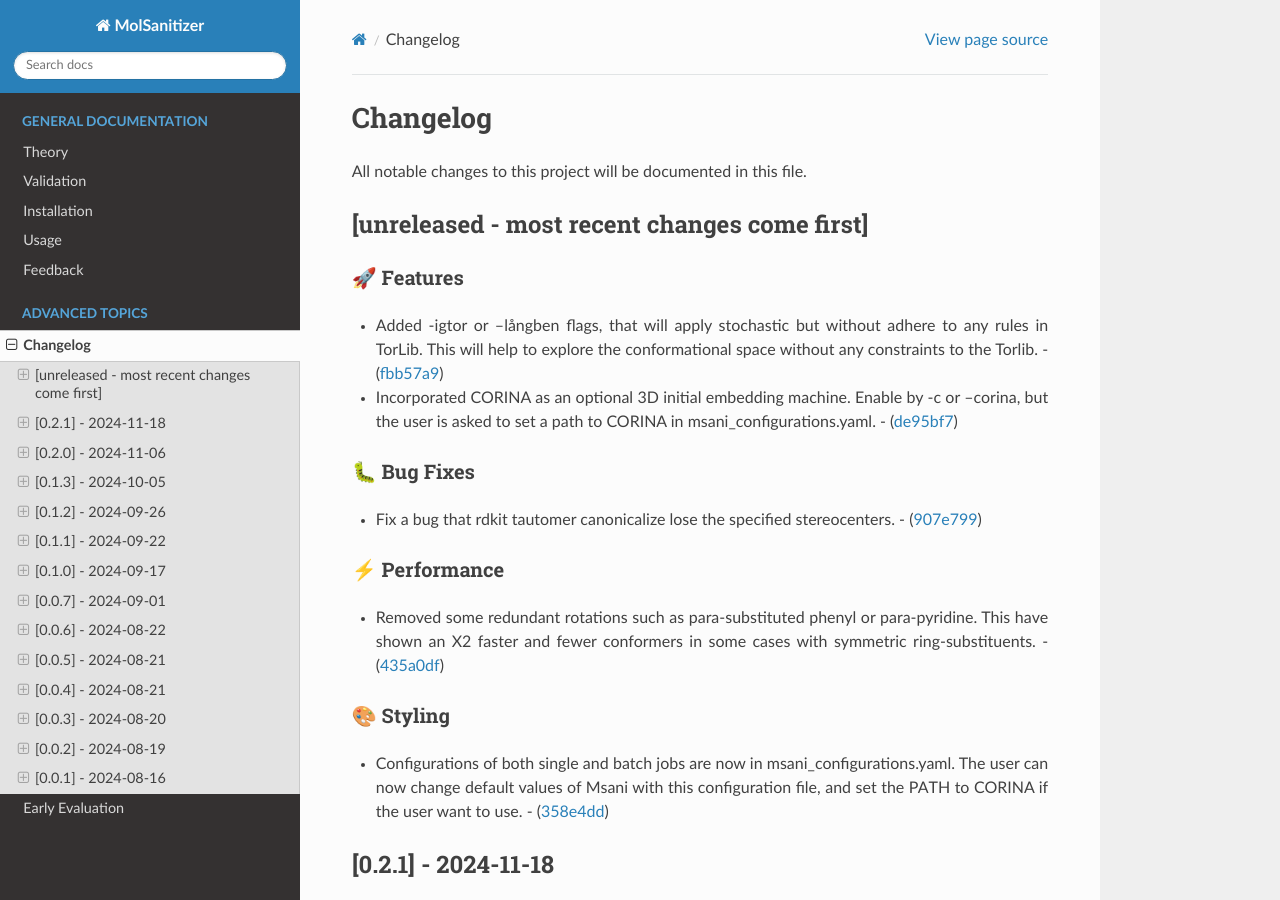
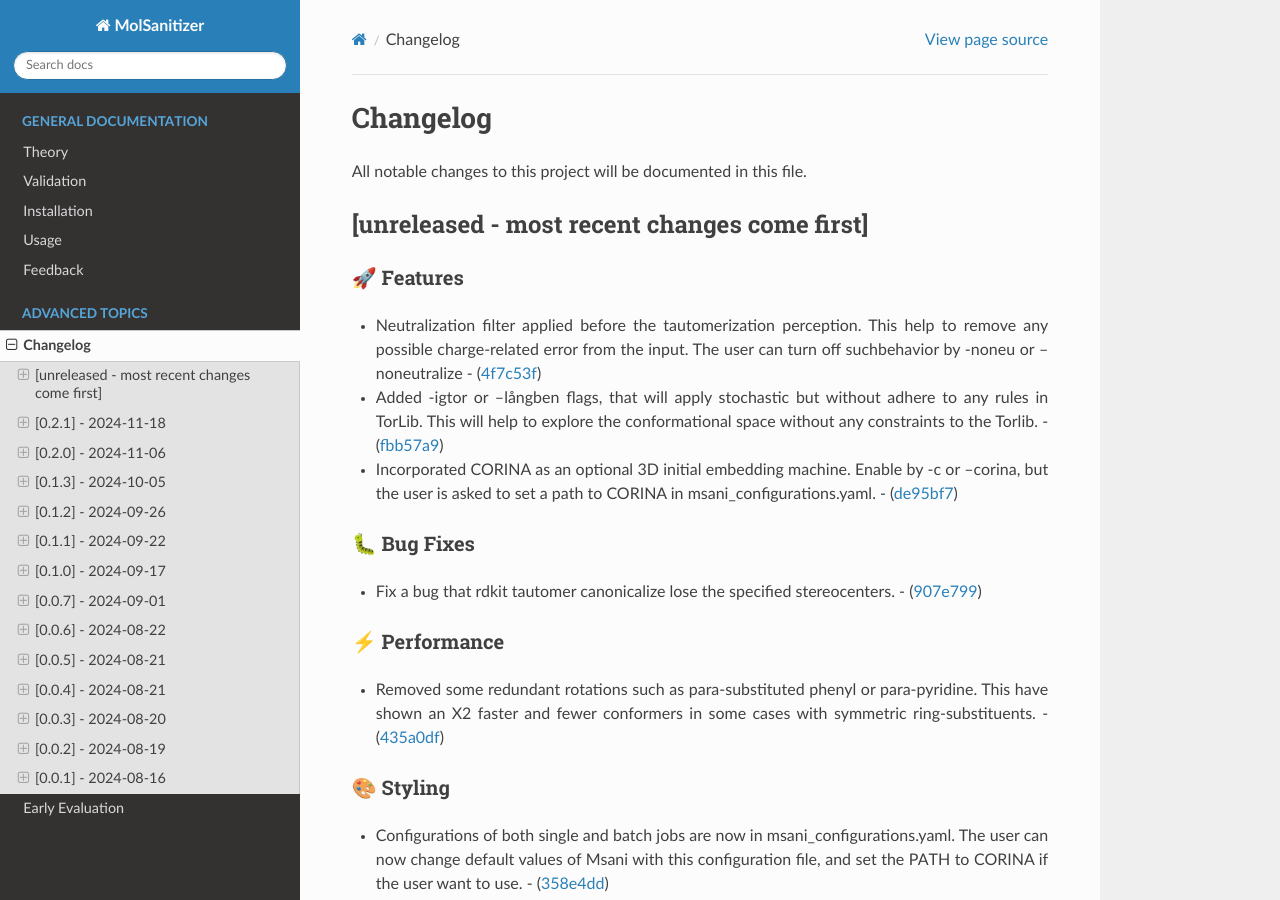
Before and after one commit to phonglam3103/msani-readthedocs, a Sphinx documentation site: the page built from docs/source/changes.rst, in a window 1280 px wide and 900 px high. Built offline with Sphinx 7.4.7 and the Read the Docs theme 3.1.0, drawn with Linux system fonts in a browser that asks for light colours; formulas are drawn with MathJax 3.

Commit message:
Update changes.rst from the software repository

```diff
--- a/docs/source/changes.rst
+++ b/docs/source/changes.rst
@@ -9,6 +9,10 @@ All notable changes to this project will be documented in this file.
 🚀 Features
 ~~~~~~~~~~
 
+-  Neutralization filter applied before the tautomerization perception.
+   This help to remove any possible charge-related error from the input.
+   The user can turn off suchbehavior by -noneu or –noneutralize -
+   (`4f7c53f <https://github.com/Isra3l/MolSanitizer/commit/4f7c53fe299cba0d3fb522a8cb7597c5e41f8e1d>`__)
 -  Added -igtor or –långben flags, that will apply stochastic but
    without adhere to any rules in TorLib. This will help to explore the
    conformational space without any constraints to the Torlib. -
```
